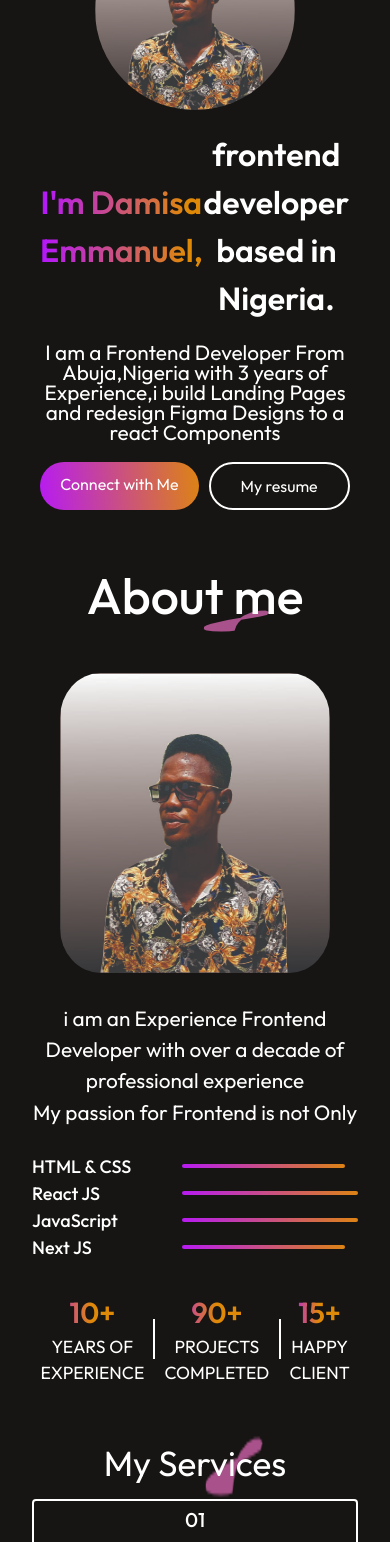
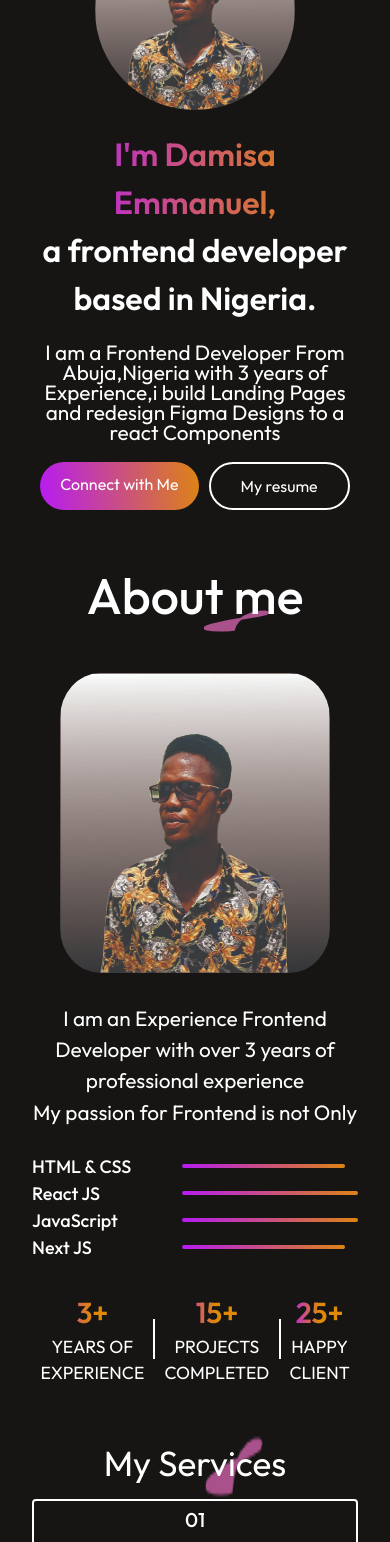
Before and after one commit to Damiemmy/Myportfolio, a React (Vite) app: page / in a window 390 px wide. Shown: the part 260-1802 px from the top of the page. Built offline with nearby package versions, Linux system fonts and the light colour scheme.

Commit message:
Feat:contact-section: modified button responsive,hero-section:add css feature clamp to test responsiveness adjusting the font-size due to screens

```diff
--- a/src/components/About.jsx
+++ b/src/components/About.jsx
@@ -16,7 +16,7 @@ const About = () => {
             </div>
             <div className="about-right">
                 <div className="about-para">
-                    <p>i am an Experience Frontend Developer with over a decade of professional experience</p>
+                    <p>I am an Experience Frontend Developer with over 3 years of professional experience</p>
                     <p>My passion for Frontend is not Only</p>
                 </div>
                 <div className="about-skills">
@@ -37,17 +37,17 @@ const About = () => {
         </div>
     <div className="about-achievements">
         <div className="achievement">
-            <h1>10+</h1>
+            <h1>3+</h1>
             <p>YEARS OF EXPERIENCE</p>
         </div>
         <div className='slash'></div>
         <div className="achievement">
-            <h1>90+</h1>
+            <h1>15+</h1>
             <p>PROJECTS COMPLETED</p>
         </div>
         <div className='slash'></div>
         <div className="achievement">
-            <h1>15+</h1>
+            <h1>25+</h1>
             <p> HAPPY CLIENT</p>
         </div>
 
--- a/src/components/Contact.jsx
+++ b/src/components/Contact.jsx
@@ -39,7 +39,7 @@ const Contact = () => {
             <div className="p-2 w-full flex flex-col items-start gap-4">
                 <h1 style={{ background: 'linear-gradient(47deg, #DF8908 -5.09%, #B415FF 106.28%)', WebkitBackgroundClip: 'text',
                 WebkitTextFillColor: 'transparent', }} className='text-white text-3xl font-bold'>Let's talk</h1>
-                <p className='text-left'>i am currently avaliable to take on new projects,so feel free to contact me about anything that you want me to work on.YOu can Contact anytime.</p>
+                <p className='text-left'>I am currently avaliable to take on new projects,so feel free to contact me about anything that you want me to work on.YOu can Contact anytime.</p>
                 <div className="flex flex-col gap-5 mb-10">
                     <div className="flex gap-2 items-center">
                         <FaEnvelope/><p>damisaemmanuel778@gmail.com</p>
@@ -60,7 +60,7 @@ const Contact = () => {
                     <input type='email' className='border-none text-[#0f0f0f]  bg-[#a59f9f] rounded-md px-2 py-3' placeholder="Enter your Email" name='email'/>
                     <label className='text-[#daddda] text-[18px]' htmlFor="">Write your message here</label>
                     <textarea name='message' className='border-none h-30 text-[#0f0f0f] bg-[#a59f9f] rounded-md px-2 py-3' rows='8' placeholder="Enter your message"></textarea>
-                    <button style={{background:'linear-gradient(270deg,#DF8908 -5.09%, #B415FF 106.28%'}} type="submit" className="border py-2 w-[35%] px-3 text-md my-3 text-white rounded-md">Submit now</button>
+                    <button style={{background:'linear-gradient(270deg,#DF8908 -5.09%, #B415FF 106.28%'}} type="submit" className="border py-2 md:w-[35%] md:px-3 px-1 w-[45%] text-md my-3 text-white rounded-md">Submit now</button>
                 </form>
         </div>
     </div>
--- a/src/components/Hero.jsx
+++ b/src/components/Hero.jsx
@@ -6,7 +6,7 @@ const Hero = () => {
   return (
     <div className='hero'>
         <img className='w-[200px] h-[200px] rounded-full'src={image} alt='no image'/>
-        <h1><span>I'm Damisa Emmanuel,</span>frontend developer based in Nigeria.</h1>
+        <h1><span>I'm Damisa Emmanuel, </span>a frontend developer based in Nigeria.</h1>
         <p>I am a Frontend Developer From Abuja,Nigeria with 3 years of Experience,i build Landing Pages and redesign Figma Designs to a react Components </p>
         <div className='hero-action'>
             <div className='hero-connect'>Connect with Me</div>
--- a/src/static/Hero.css
+++ b/src/static/Hero.css
@@ -7,6 +7,7 @@
     justify-content: center;
     margin-top: 50px;
     padding:0.5rem;
+    text-align: center;
 }
 .hero h1{
     text-align: center;
@@ -17,8 +18,9 @@
 @media (max-width:700px){
     .hero h1{
         display: flex;
+        flex-direction: column;
         width:100%;
-        font-size: 2rem;
+        font-size: clamp(2rem,2.5vh,1.5rem);
         text-align: center;
         justify-content: center;
         align-items: center;
```
